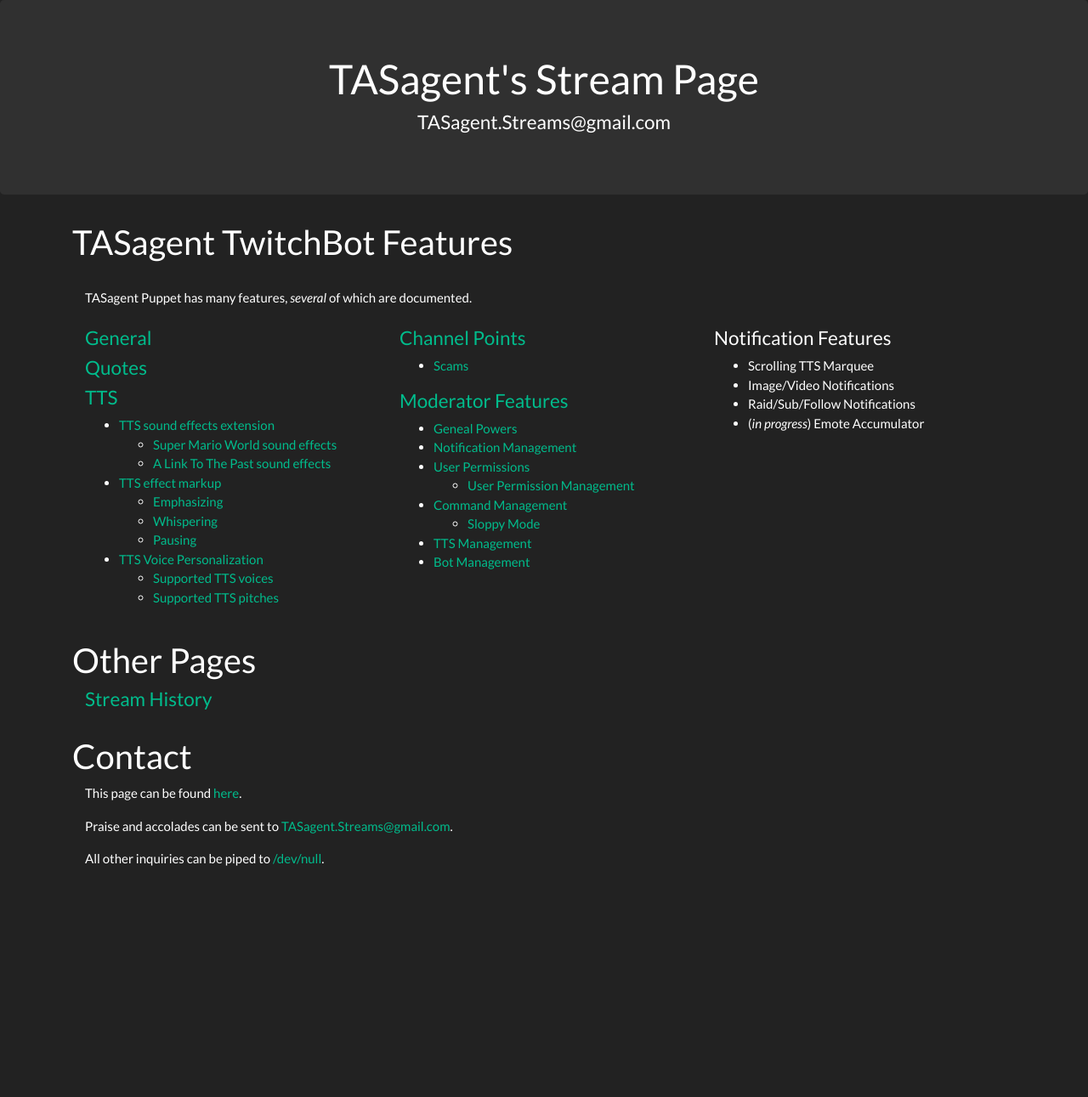
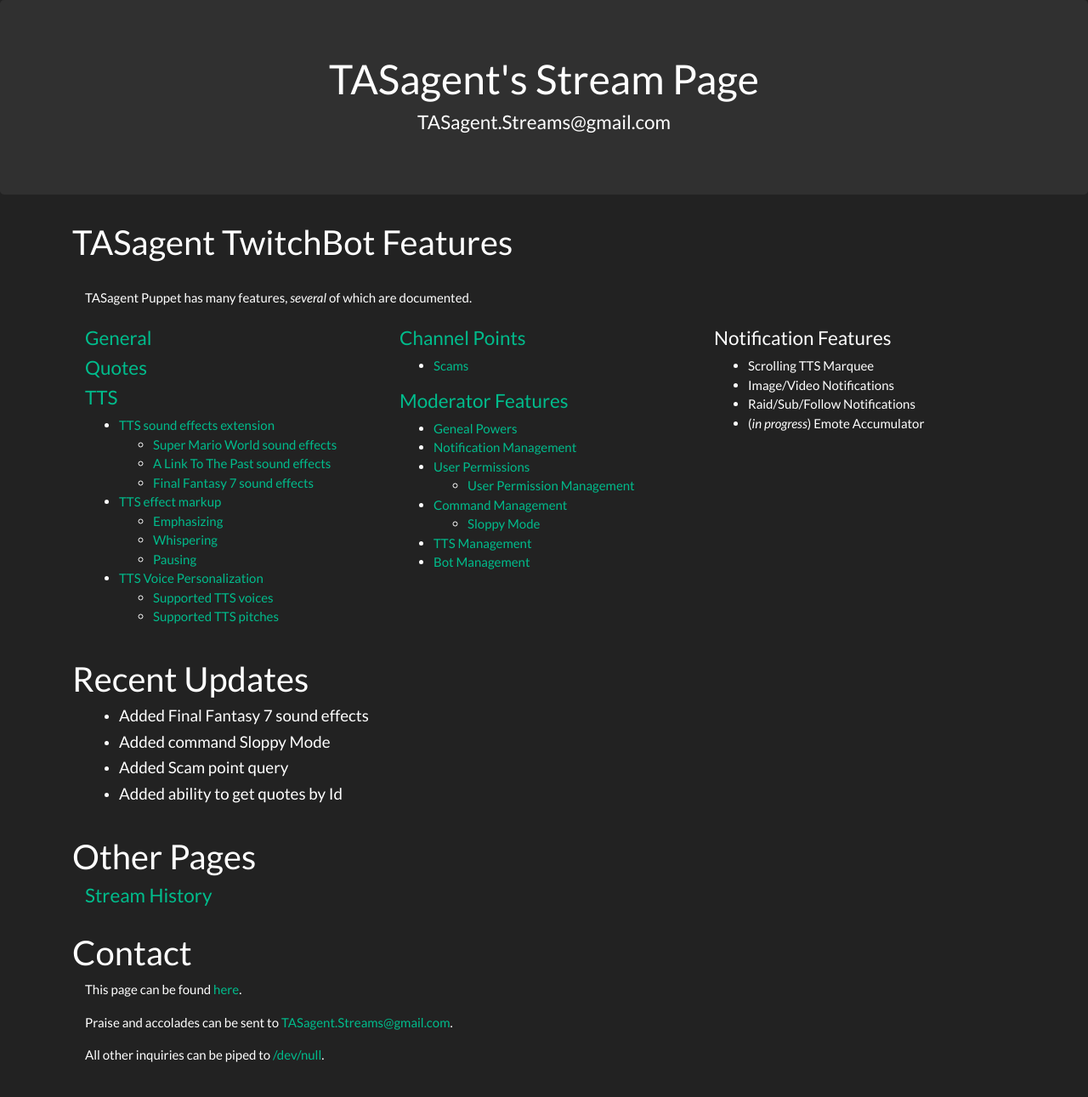
Before and after one commit to TASagent/TASagent.github.io, a Jekyll site: the page index.html, which Jekyll copies as it is, in a window 1280 px wide. Shown: the whole page at 85% size. Built offline with Jekyll 4.4.1, drawn with Linux system fonts in a browser that asks for light colours; before the commit the page ends 1060 px from its top, so only the background shows below that.

Commit message:
Adding FF7 sound effect documentation

```diff
--- a/index.html
+++ b/index.html
@@ -46,6 +46,7 @@
                         <ul>
                             <li><a href="twitchBotFeatures/tts.html#super-mario-world-sound-effects">Super Mario World sound effects</a></li>
                             <li><a href="twitchBotFeatures/tts.html#a-link-to-the-past-sound-effects">A Link To The Past sound effects</a></li>
+                            <li><a href="twitchBotFeatures/tts.html#final-fantasy-7-sound-effects">Final Fantasy 7 sound effects</a></li>
                         </ul>
 
                         <li><a href="twitchBotFeatures/tts.html#tts-effect-markup">TTS effect markup</a></li>
@@ -97,6 +98,19 @@
 
     <br/>
 
+    <h2>Recent Updates</h2>
+    <div class="container">
+        <ul>
+            <li><h5>Added Final Fantasy 7 sound effects</h5></li>
+            <li><h5>Added command Sloppy Mode</h5></li>
+            <li><h5>Added Scam point query</h5></li>
+            <li><h5>Added ability to get quotes by Id</h5></li>
+        </ul>
+
+    </div>
+
+    <br/>
+
     <h2>Other Pages</h2>
     <div class="container">
         <h4><a href="pages/streamHistory.html">Stream History</a></h4>
```
Also changed, not shown: pages/streamHistory.md (+2 -0 lines), twitchBotFeatures/modFeatures.md (+5 -3 lines), twitchBotFeatures/tts.md (+60 -1 lines).
